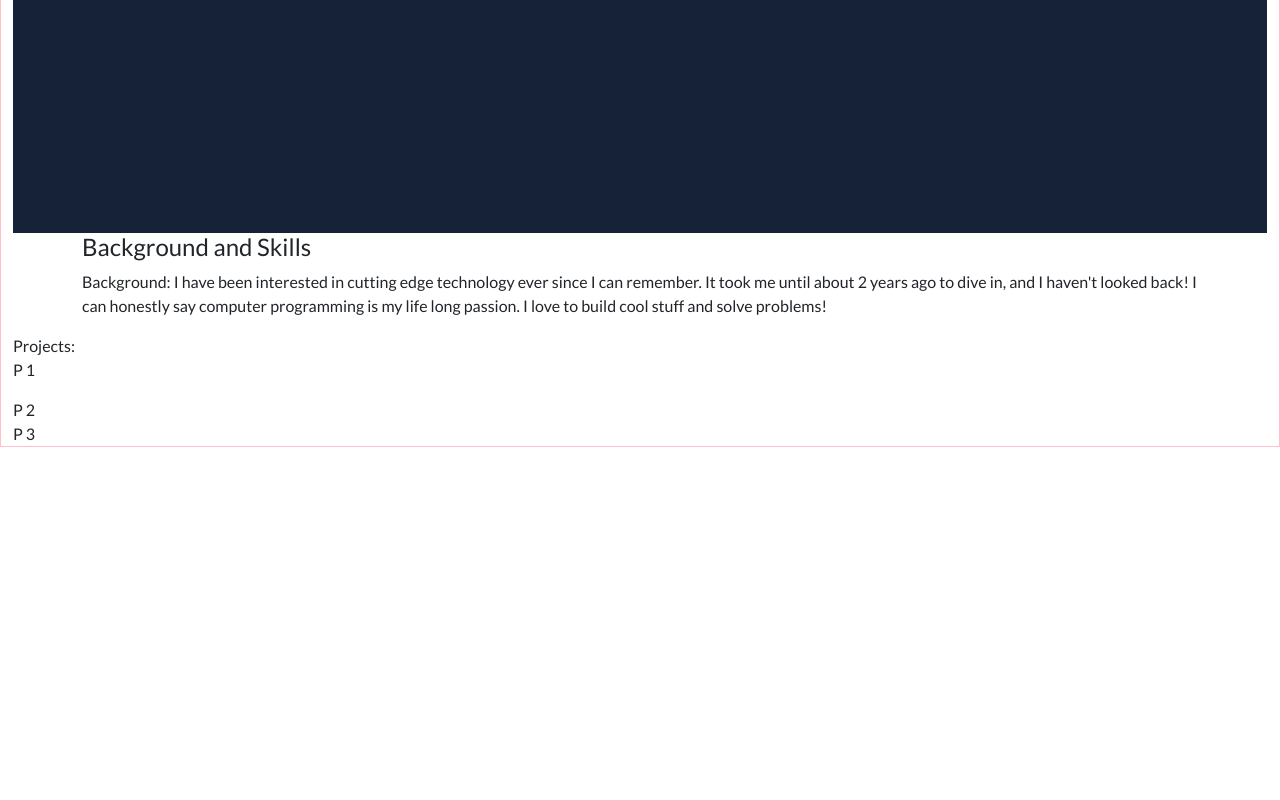
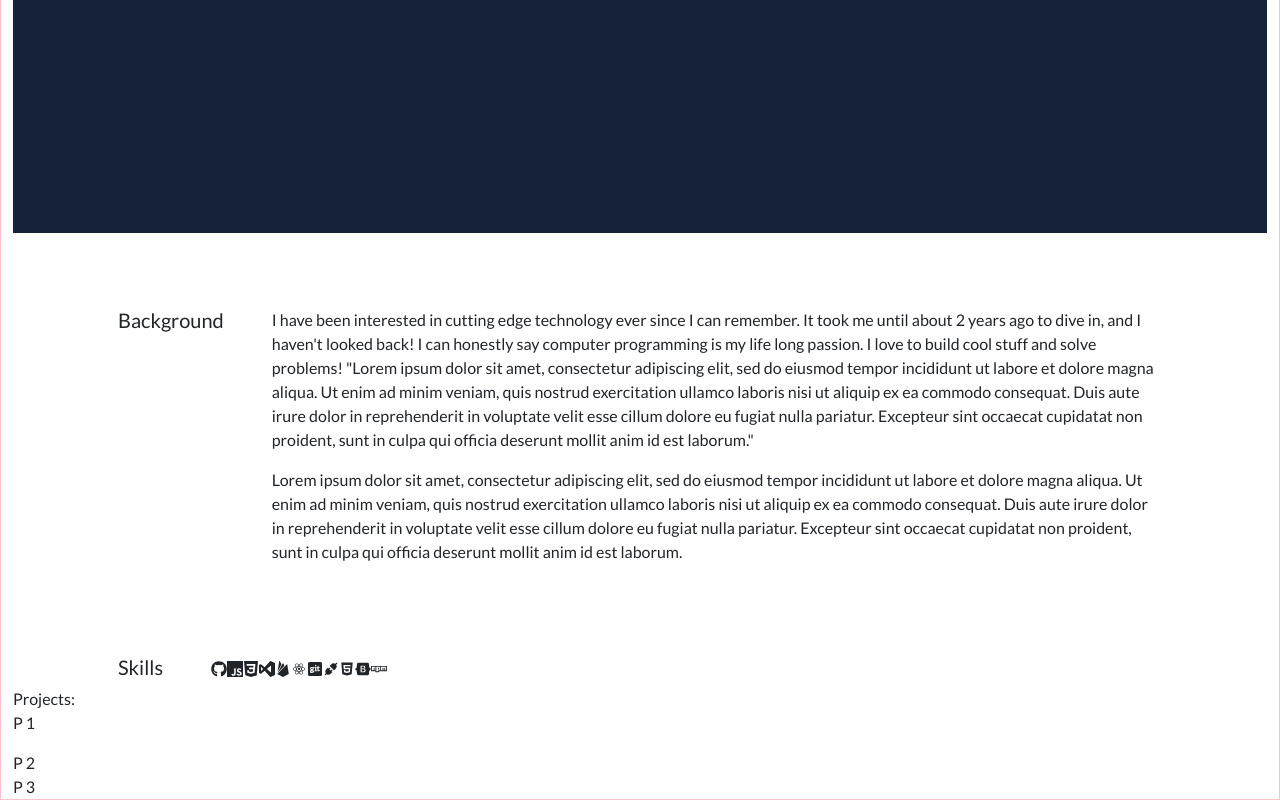
Before and after one commit to kpgh46/portfolio_website, a React (Create React App) app: page / in a window 1280 px wide. Shown: the part 624-1424 px from the top of the page. Before the commit the page ends 1071 px from the top, so only its background shows below. Built offline with nearby package versions, Linux system fonts and the light colour scheme; the HTML template or start-up script is replaced by a standard one.

Commit message:
added all skill logos

```diff
--- a/package.json
+++ b/package.json
@@ -3,6 +3,11 @@
   "version": "0.1.0",
   "private": true,
   "dependencies": {
+    "@fortawesome/fontawesome-free": "^6.1.2",
+    "@fortawesome/fontawesome-svg-core": "^6.1.2",
+    "@fortawesome/free-regular-svg-icons": "^6.1.2",
+    "@fortawesome/free-solid-svg-icons": "^6.1.2",
+    "@fortawesome/react-fontawesome": "^0.2.0",
     "@testing-library/jest-dom": "^5.16.5",
     "@testing-library/react": "^13.3.0",
     "@testing-library/user-event": "^13.5.0",
@@ -10,6 +15,7 @@
     "react": "^18.2.0",
     "react-bootstrap": "^2.5.0",
     "react-dom": "^18.2.0",
+    "react-icons": "^4.4.0",
     "react-scripts": "5.0.1",
     "web-vitals": "^2.1.4"
   },
--- a/public/index.html
+++ b/public/index.html
@@ -3,6 +3,7 @@
   <head>
     <meta charset="utf-8" />
     <link rel="icon" href="%PUBLIC_URL%/favicon.ico" />
+    <!-- <script src="https://kit.fontawesome.com/908bab4e98.js" crossorigin="anonymous"></script> -->
     <meta name="viewport" content="width=device-width, initial-scale=1" />
     <meta name="theme-color" content="#000000" />
     <meta
--- a/src/App.css
+++ b/src/App.css
@@ -47,3 +47,9 @@ body{
   transform: scaleX(1);
   transform-origin: bottom left;
 }
+
+.section{
+  padding-top: 75px;
+  /* border: 1px solid silver; */
+
+}
--- a/src/App.js
+++ b/src/App.js
@@ -3,14 +3,40 @@ import Intro from "./components/Intro";
 import Background from "./components/Background";
 import Projects from "./components/Projects";
 import Navbar from "./components/Navbar";
+import Skills from "./components/Skills";
 import { Button } from "react-bootstrap";
+import { FaGithub } from "react-icons/fa";
+import { SiJavascript } from "react-icons/si";
+import { SiCss3 } from "react-icons/si";
+import { SiVisualstudio } from "react-icons/si";
+import { SiFirebase } from "react-icons/si";
+import { DiReact } from "react-icons/di";
+import { FaGitSquare } from "react-icons/fa";
+import { AiFillApi } from "react-icons/ai";
+import { AiFillHtml5 } from "react-icons/ai";
+import { FaBootstrap } from "react-icons/fa";
+import { IoLogoNpm } from "react-icons/io";
 
 function App() {
+	let skills = [
+		<FaGithub />,
+		<SiJavascript />,
+		<SiCss3 />,
+		<SiVisualstudio />,
+		<SiFirebase />,
+		<DiReact />,
+		<FaGitSquare />,
+		<AiFillApi />,
+		<AiFillHtml5 />,
+		<FaBootstrap />,
+		<IoLogoNpm />,
+	];
 	return (
 		<div className="container-fluid" style={{ border: "1px solid pink" }}>
 			<Navbar />
 			<Intro />
 			<Background />
+			<Skills skills={skills} />
 			<Projects />
 		</div>
 	);
--- a/src/components/Background.js
+++ b/src/components/Background.js
@@ -2,15 +2,36 @@ import React from "react";
 
 let Background = () => {
 	return (
-		<div className="container">
-			<h4>Background and Skills</h4>
-			<p>
-				Background: I have been interested in cutting edge technology
-				ever since I can remember. It took me until about 2 years ago to
-				dive in, and I haven't looked back! I can honestly say computer
-				programming is my life long passion. I love to build cool stuff
-				and solve problems!
-			</p>
+		<div className="container-sm d-flex section ps-5 pe-5">
+			<h5 className="d-flex pe-5">Background</h5>
+			<div className="d-flex flex-column">
+				<p>
+					I have been interested in cutting edge technology ever since
+					I can remember. It took me until about 2 years ago to dive
+					in, and I haven't looked back! I can honestly say computer
+					programming is my life long passion. I love to build cool
+					stuff and solve problems! "Lorem ipsum dolor sit amet,
+					consectetur adipiscing elit, sed do eiusmod tempor
+					incididunt ut labore et dolore magna aliqua. Ut enim ad
+					minim veniam, quis nostrud exercitation ullamco laboris nisi
+					ut aliquip ex ea commodo consequat. Duis aute irure dolor in
+					reprehenderit in voluptate velit esse cillum dolore eu
+					fugiat nulla pariatur. Excepteur sint occaecat cupidatat non
+					proident, sunt in culpa qui officia deserunt mollit anim id
+					est laborum."
+				</p>
+
+				<p>
+					Lorem ipsum dolor sit amet, consectetur adipiscing elit, sed
+					do eiusmod tempor incididunt ut labore et dolore magna
+					aliqua. Ut enim ad minim veniam, quis nostrud exercitation
+					ullamco laboris nisi ut aliquip ex ea commodo consequat.
+					Duis aute irure dolor in reprehenderit in voluptate velit
+					esse cillum dolore eu fugiat nulla pariatur. Excepteur sint
+					occaecat cupidatat non proident, sunt in culpa qui officia
+					deserunt mollit anim id est laborum.
+				</p>
+			</div>
 		</div>
 	);
 };
--- a/src/components/Intro.js
+++ b/src/components/Intro.js
@@ -26,7 +26,7 @@ let Intro = () => {
 							Life long learner|{" "}
 						</p>
 						<p className="hover-animation ps-2">
-							Passionate about software Development
+							Passionate about Software Development
 						</p>
 					</div>
 				</div>
--- /dev/null
+++ b/src/components/Skills.js
@@ -0,0 +1,16 @@
+import React from "react";
+
+let Skills = (props) => {
+	// let el = <FontAwesomeIcon icon={BsGithub} />;
+	let allSkills = props.skills.map((item) => {
+		return <div>{item}</div>;
+	});
+	return (
+		<div className="container-sm d-flex section ps-5 pe-5">
+			<h5 className="d-flex pe-5">Skills</h5>
+			<div className="d-flex">{allSkills}</div>
+		</div>
+	);
+};
+
+export default Skills;
```
Also changed, not shown: 1 other file (tests, documents, lock files or other folders).
